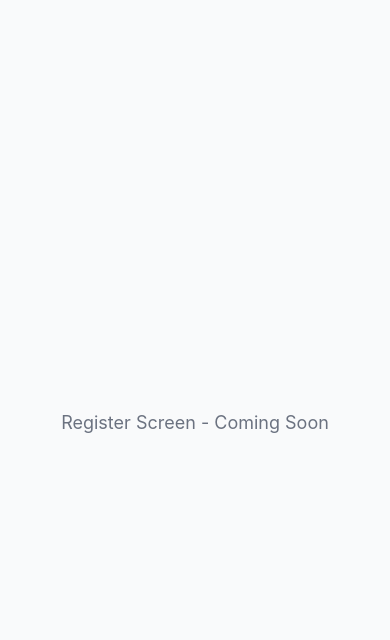
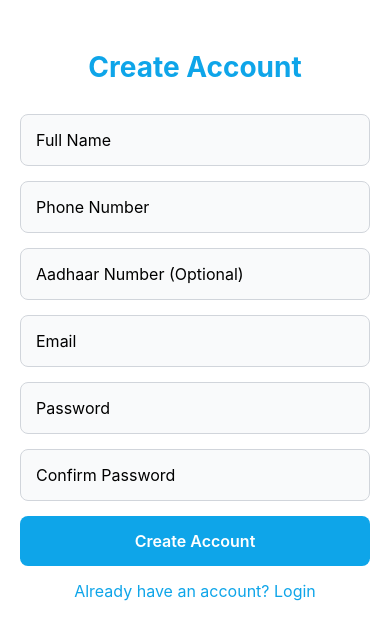
Before and after one commit to shreesant04/sehat-nabha, a React Native app in the folder mobile/: screen /Register in a window 390 px wide. Shown: the top 640 px of the page. Built offline with nearby package versions, Linux system fonts and the light colour scheme; no server answers.

Commit message:
Refactor RegisterScreen to include form and translations

```diff
--- a/mobile/src/screens/RegisterScreen.js
+++ b/mobile/src/screens/RegisterScreen.js
@@ -1,23 +1,223 @@
-import React from 'react';
-import { View, Text, StyleSheet } from 'react-native';
+import React, { useState } from 'react';
+import {
+  View,
+  Text,
+  TextInput,
+  TouchableOpacity,
+  StyleSheet,
+  Alert,
+  ScrollView,
+  KeyboardAvoidingView,
+  Platform,
+} from 'react-native';
+import { useAuth } from '../contexts/AuthContext';
+import { useLanguage } from '../contexts/LanguageContext';
 
-export default function RegisterScreen() {
+const translations = {
+  en: {
+    title: 'Create Account',
+    name: 'Full Name',
+    phone: 'Phone Number',
+    aadhaar: 'Aadhaar Number (Optional)',
+    email: 'Email',
+    password: 'Password',
+    confirmPassword: 'Confirm Password',
+    register: 'Create Account',
+    login: 'Already have an account? Login',
+    passwordMismatch: 'Passwords do not match',
+    fillAllFields: 'Please fill in all required fields',
+    registerError: 'Registration failed. Please try again.',
+  },
+  pa: {
+    title: 'ਖਾਤਾ ਬਣਾਓ',
+    name: 'ਪੂਰਾ ਨਾਮ',
+    phone: 'ਫੋਨ ਨੰਬਰ',
+    aadhaar: 'ਆਧਾਰ ਨੰਬਰ (ਵਿਕਲਪਿਕ)',
+    email: 'ਈਮੇਲ',
+    password: 'ਪਾਸਵਰਡ',
+    confirmPassword: 'ਪਾਸਵਰਡ ਦੀ ਪੁਸ਼ਟੀ ਕਰੋ',
+    register: 'ਖਾਤਾ ਬਣਾਓ',
+    login: 'ਪਹਿਲਾਂ ਤੋਂ ਖਾਤਾ ਹੈ? ਲਾਗਇਨ ਕਰੋ',
+    passwordMismatch: 'ਪਾਸਵਰਡ ਮੇਲ ਨਹੀਂ ਖਾਂਦੇ',
+    fillAllFields: 'ਕਿਰਪਾ ਕਰਕੇ ਸਾਰੇ ਲੋੜੀਂਦੇ ਖੇਤਰ ਭਰੋ',
+    registerError: 'ਰਜਿਸਟ੍ਰੇਸ਼ਨ ਅਸਫਲ। ਕਿਰਪਾ ਕਰਕੇ ਦੁਬਾਰਾ ਕੋਸ਼ਿਸ਼ ਕਰੋ।',
+  }
+};
+
+export default function RegisterScreen({ navigation }) {
+  const [formData, setFormData] = useState({
+    name: '',
+    phone: '',
+    aadhaar: '',
+    email: '',
+    password: '',
+    confirmPassword: '',
+  });
+
+  const { register, loading } = useAuth();
+  const { language } = useLanguage();
+  const t = translations[language];
+
+  const updateFormData = (field, value) => {
+    setFormData(prev => ({ ...prev, [field]: value }));
+  };
+
+  const handleRegister = async () => {
+    const { name, phone, email, password, confirmPassword, aadhaar } = formData;
+
+    if (!name || !phone || !email || !password || !confirmPassword) {
+      Alert.alert('Error', t.fillAllFields);
+      return;
+    }
+
+    if (password !== confirmPassword) {
+      Alert.alert('Error', t.passwordMismatch);
+      return;
+    }
+
+    try {
+      const userData = {
+        name,
+        phone,
+        role: 'patient',
+        ...(aadhaar && { aadhaar })
+      };
+
+      await register(email, password, userData);
+    } catch (error) {
+      Alert.alert('Registration Error', t.registerError);
+    }
+  };
+
   return (
-    <View style={styles.container}>
-      <Text style={styles.text}>Register Screen - Coming Soon</Text>
-    </View>
+    <KeyboardAvoidingView
+      style={styles.container}
+      behavior={Platform.OS === 'ios' ? 'padding' : 'height'}
+    >
+      <ScrollView showsVerticalScrollIndicator={false}>
+        <View style={styles.header}>
+          <Text style={styles.title}>{t.title}</Text>
+        </View>
+
+        <View style={styles.form}>
+          <TextInput
+            style={styles.input}
+            placeholder={t.name}
+            value={formData.name}
+            onChangeText={(value) => updateFormData('name', value)}
+          />
+
+          <TextInput
+            style={styles.input}
+            placeholder={t.phone}
+            value={formData.phone}
+            onChangeText={(value) => updateFormData('phone', value)}
+            keyboardType="phone-pad"
+          />
+
+          <TextInput
+            style={styles.input}
+            placeholder={t.aadhaar}
+            value={formData.aadhaar}
+            onChangeText={(value) => updateFormData('aadhaar', value)}
+            keyboardType="number-pad"
+            maxLength={12}
+          />
+
+          <TextInput
+            style={styles.input}
+            placeholder={t.email}
+            value={formData.email}
+            onChangeText={(value) => updateFormData('email', value)}
+            keyboardType="email-address"
+            autoCapitalize="none"
+          />
+
+          <TextInput
+            style={styles.input}
+            placeholder={t.password}
+            value={formData.password}
+            onChangeText={(value) => updateFormData('password', value)}
+            secureTextEntry
+          />
+
+          <TextInput
+            style={styles.input}
+            placeholder={t.confirmPassword}
+            value={formData.confirmPassword}
+            onChangeText={(value) => updateFormData('confirmPassword', value)}
+            secureTextEntry
+          />
+
+          <TouchableOpacity
+            style={[styles.button, loading && styles.buttonDisabled]}
+            onPress={handleRegister}
+            disabled={loading}
+          >
+            <Text style={styles.buttonText}>{t.register}</Text>
+          </TouchableOpacity>
+
+          <TouchableOpacity
+            style={styles.linkButton}
+            onPress={() => navigation.navigate('Login')}
+          >
+            <Text style={styles.linkText}>{t.login}</Text>
+          </TouchableOpacity>
+        </View>
+      </ScrollView>
+    </KeyboardAvoidingView>
   );
 }
 
 const styles = StyleSheet.create({
   container: {
     flex: 1,
-    justifyContent: 'center',
+    backgroundColor: '#ffffff',
+    paddingHorizontal: 20,
+    paddingTop: 50,
+  },
+  header: {
     alignItems: 'center',
+    marginBottom: 30,
+  },
+  title: {
+    fontSize: 28,
+    fontWeight: 'bold',
+    color: '#0ea5e9',
+  },
+  form: {
+    width: '100%',
+  },
+  input: {
+    borderWidth: 1,
+    borderColor: '#d1d5db',
+    borderRadius: 8,
+    padding: 15,
+    marginBottom: 15,
+    fontSize: 16,
     backgroundColor: '#f9fafb',
   },
-  text: {
-    fontSize: 18,
-    color: '#6b7280',
+  button: {
+    backgroundColor: '#0ea5e9',
+    borderRadius: 8,
+    padding: 15,
+    alignItems: 'center',
+    marginBottom: 15,
+  },
+  buttonDisabled: {
+    backgroundColor: '#9ca3af',
+  },
+  buttonText: {
+    color: '#ffffff',
+    fontSize: 16,
+    fontWeight: '600',
+  },
+  linkButton: {
+    alignItems: 'center',
+    marginBottom: 20,
+  },
+  linkText: {
+    color: '#0ea5e9',
+    fontSize: 16,
   },
 });
```
